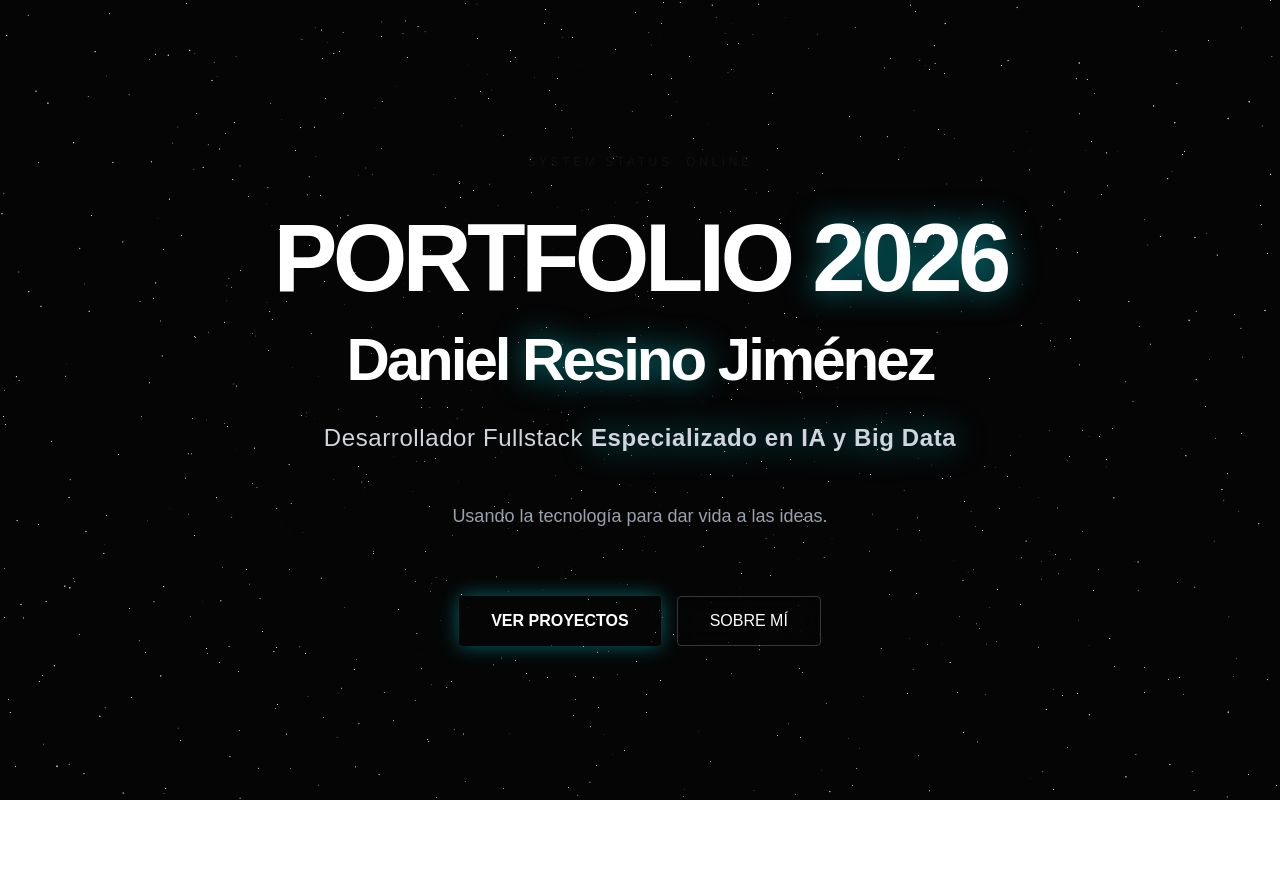
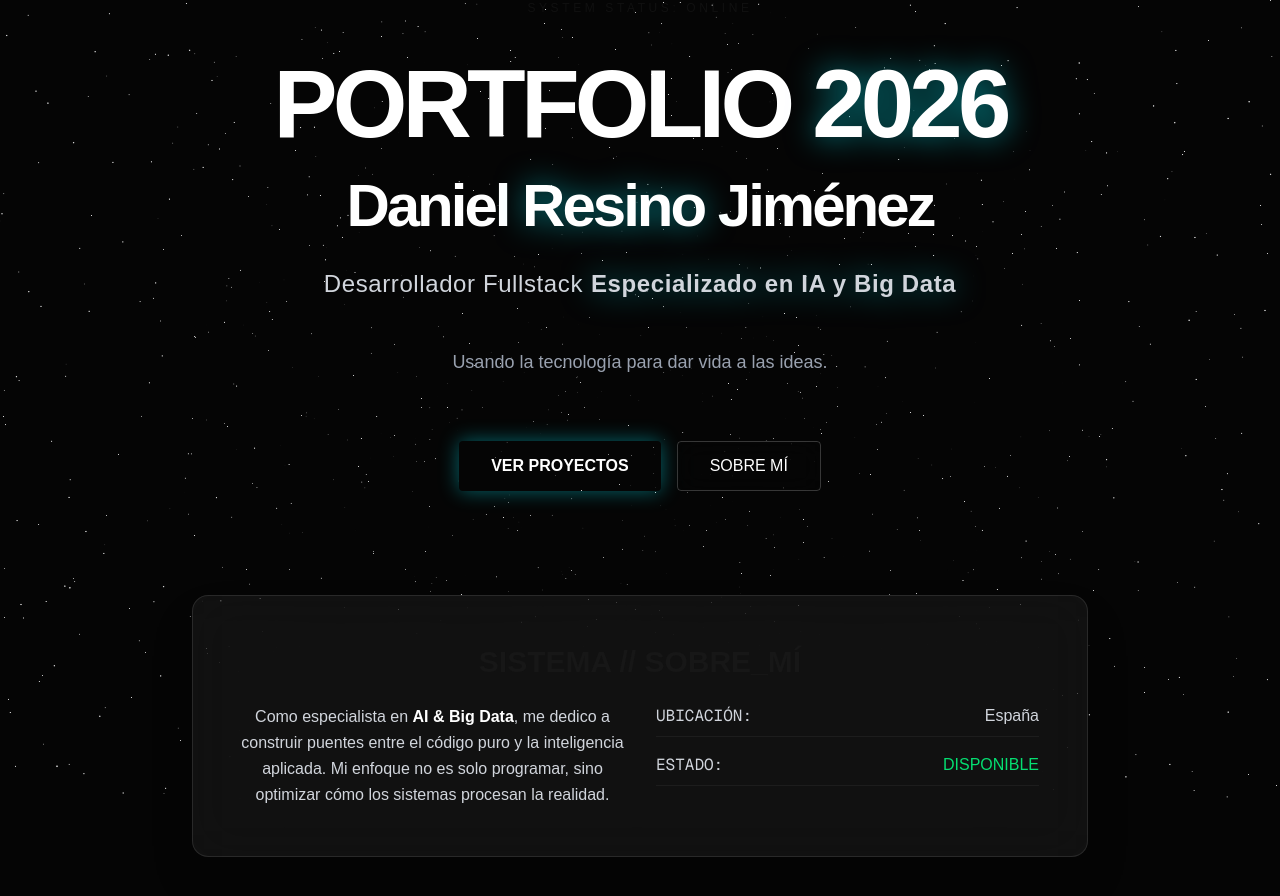
Before and after one commit to DanielResinoJimenez/Portfolio2026, a Next.js app: page / in a window 1280 px wide. Shown: the top 896 px of the page. Before the commit the page ends 800 px from the top, so only its background shows below. Built offline with nearby package versions, Linux system fonts and the light colour scheme.

Commit message:
feat: create About section with glassmorphism styling

```diff
--- a/app/page.tsx
+++ b/app/page.tsx
@@ -1,4 +1,7 @@
+'use client';
+
 import Scene from "@/components/canvas/Scene";  // Import the Scene component
+import About from "@/components/sections/About";
 
 /**
  * Home component
@@ -6,6 +9,16 @@ import Scene from "@/components/canvas/Scene";  // Import the Scene component
  */
 
 export default function Home() {
+
+  // Function to do smooth scroll
+
+  const scrollToAbout = () => {
+
+    const element = document.getElementById('about');
+    element?.scrollIntoView({ behavior: 'smooth' });
+
+  };
+
   return (
     <main className="relative min-h-screen w-ful bg-[#050505] overflow-hidden">
 
@@ -50,11 +63,17 @@ export default function Home() {
             VER PROYECTOS
           </button>
 
-          <button className="px-8 py-3 border border-white/20 text-white hover:bg-white/10 transition-all rounded-sm backdrop-blur-md">
+          <button
+            onClick={scrollToAbout}
+            className="px-8 py-3 border border-white/20 text-white hover:bg-white/10 transition-all rounded-sm backdrop-blur-md"
+          >
             SOBRE MÍ
           </button>
 
         </div>
+
+        {/* About me section */}
+        <About />
 
       </div>
 
--- /dev/null
+++ b/components/sections/About.tsx
@@ -0,0 +1,43 @@
+import { cn } from '@/lib/utils';
+
+export default function About() {
+    return (
+        <section id='about' className="py-20 flex flex-col items-center justify-center">
+
+            {/* Card with glass effect */}
+
+            <div className="max-w-4xl w-full bg-white/5 border border-white/10 backdrop-blur-xl p-8 md:p-12 rounded-2xl shadow-2xl">
+
+                <h3 className="text-3xl font-bold text-neon-blue mb-6">SISTEMA // SOBRE_MÍ</h3>
+
+                <div className="grid md:grid-cols-2 gap-8 text-gray-300">
+
+                    <p className="leading-relaxed">
+                        Como especialista en <span className="text-white font-semibold">AI & Big Data</span>, me dedico a construir puentes entre el código puro y la inteligencia aplicada. Mi enfoque no es solo programar, sino optimizar cómo los sistemas procesan la realidad.
+                    </p>
+
+                    <div className="space-y-4">
+
+                        <div className="flex justify-between border-b border-white/5 pb-2">
+
+                            <span className="text-neon-blue font-mono">UBICACIÓN:</span>
+                            <span>España</span>
+
+                        </div>
+
+                        <div className="flex justify-between border-b border-white/5 pb-2">
+
+                            <span className="text-neon-blue font-mono">ESTADO:</span>
+                            <span className="text-green-400">DISPONIBLE</span>
+
+                        </div>
+
+                    </div>
+
+                </div>
+
+            </div>
+
+        </section>
+    );
+}
```
